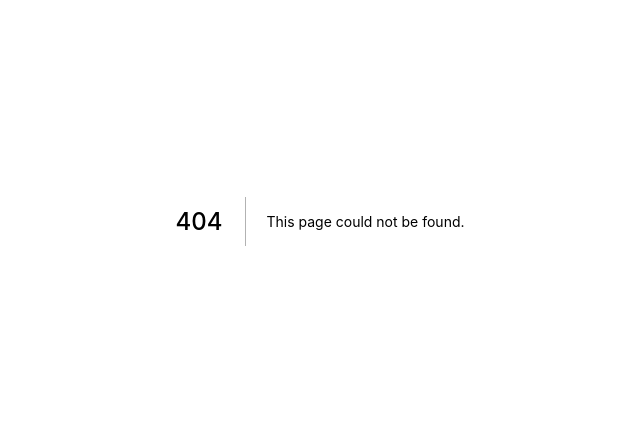
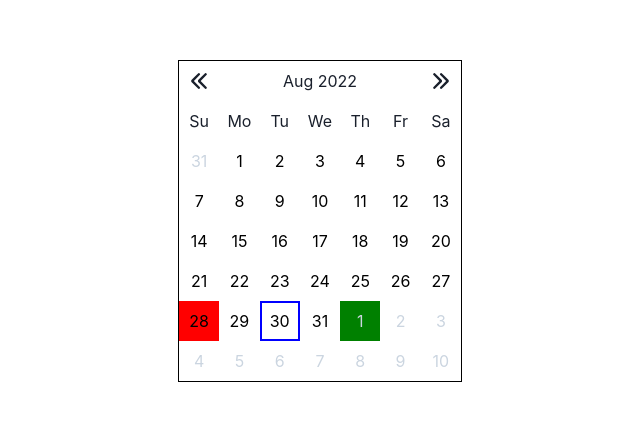
Before and after one commit to MateoMartelli/Coaching-Tool-App, a Next.js app: page /calendar in a window 1280 px wide. Before the commit this address had no page. Shown: the part 179-600 px from the top of the page, without its empty margins (320-960 px from the left). Built offline with nearby package versions, Linux system fonts and the light colour scheme.

Commit message:
feat: styless calendar

```diff
--- a/package.json
+++ b/package.json
@@ -10,6 +10,7 @@
   },
   "dependencies": {
     "@apollo/client": "3.6.9",
+    "@chakra-ui/icons": "^2.0.9",
     "@chakra-ui/react": "2.3.0",
     "@emotion/react": "11.10.0",
     "@emotion/styled": "11.10.0",
--- /dev/null
+++ b/src/components/calendar/date-cell/hooks.ts
@@ -0,0 +1,81 @@
+const useDateCell = (
+  currentDate: Date,
+  day: number,
+  month: number,
+  year: number,
+  index: number,
+  monthOffsetBeging: number,
+  monthOffsetEnding: number,
+  tasks: {
+    title: string;
+    date: Date;
+  }[]
+) => {
+  const isToday =
+    day === currentDate.getDate() &&
+    month === currentDate.getMonth() &&
+    year === currentDate.getFullYear();
+
+  const outOfBounds = index < monthOffsetBeging || index >= monthOffsetEnding;
+
+  const todayTasks = tasks
+    .filter(
+      (task) =>
+        task.date.getMonth() >= month - 1 && task.date.getMonth() <= month + 1
+    )
+    .filter(
+      (task) =>
+        (!outOfBounds &&
+          task.date.getMonth() === month &&
+          task.date.getDate() === day) ||
+        (outOfBounds &&
+          task.date.getMonth() === month - 1 &&
+          task.date.getDate() === day &&
+          task.date.getDate() > 15) ||
+        (outOfBounds &&
+          task.date.getMonth() === month + 1 &&
+          task.date.getDate() === day &&
+          task.date.getDate() < 15)
+    );
+
+  const firstTask = todayTasks[0];
+
+  const tooltipLabel = firstTask ? `${firstTask.title}` : "";
+
+  const tooltipBody = firstTask
+    ? `${firstTask.date.getHours()}:${
+        firstTask.date.getMinutes() < 10
+          ? "0" + firstTask.date.getMinutes()
+          : firstTask.date.getMinutes()
+      }hs`
+    : "";
+
+  const isThisMonthTask =
+    firstTask && firstTask.date.getMonth() === currentDate.getMonth();
+
+  const isNextMonthTask =
+    firstTask && firstTask.date.getMonth() > currentDate.getMonth();
+
+  const isPostCurrentDay =
+    firstTask?.date.getMonth() > currentDate.getMonth() ||
+    (firstTask?.date.getMonth() === currentDate.getMonth() &&
+      firstTask?.date.getDate() >= currentDate.getDate());
+
+  const cellColor = !firstTask
+    ? "transparent"
+    : isPostCurrentDay && (isThisMonthTask || isNextMonthTask)
+    ? "green"
+    : "red";
+
+  return {
+    firstTask,
+    isToday,
+    outOfBounds,
+    cellColor,
+    tooltipLabel,
+    todayTasks,
+    tooltipBody,
+  };
+};
+
+export default useDateCell;
--- /dev/null
+++ b/src/components/calendar/date-cell/index.tsx
@@ -0,0 +1,88 @@
+import { FC, useState } from "react";
+import {
+  Flex,
+  Popover,
+  PopoverTrigger,
+  PopoverContent,
+  PopoverArrow,
+  PopoverHeader,
+  PopoverBody,
+  Text,
+} from "@chakra-ui/react";
+import useDateCell from "./hooks";
+
+const DateCell: FC<DateCellProps> = ({
+  day,
+  month,
+  year,
+  currentDate,
+  monthOffsetBeging,
+  monthOffsetEnding,
+  index,
+  tasks,
+}) => {
+  const [isHover, setIsHover] = useState(false);
+
+  const {
+    firstTask,
+    isToday,
+    outOfBounds,
+    cellColor,
+    tooltipLabel,
+    todayTasks,
+    tooltipBody,
+  } = useDateCell(
+    currentDate,
+    day,
+    month,
+    year,
+    index,
+    monthOffsetBeging,
+    monthOffsetEnding,
+    tasks
+  );
+
+  return (
+    <Popover isOpen={isHover && firstTask !== undefined}>
+      <PopoverTrigger>
+        <Flex
+          w="100%"
+          h="100%"
+          border={isToday ? "2px solid blue" : undefined}
+          justify="center"
+          align="center"
+          color={outOfBounds ? "gray.300" : "black"}
+          bg={cellColor}
+          onMouseOver={() => setIsHover(true)}
+          onMouseLeave={() => setIsHover(false)}
+          cursor={firstTask ? "pointer" : undefined}
+        >
+          {day}
+        </Flex>
+      </PopoverTrigger>
+      <PopoverContent>
+        <PopoverArrow />
+        <PopoverHeader>
+          <Flex justify="space-between">
+            <Text>{tooltipLabel}</Text>
+            {todayTasks.length > 1 && (
+              <Flex
+                w="32px"
+                h="32px"
+                justify="center"
+                align="center"
+                border="1px solid black"
+                borderRadius="50%"
+              >
+                {`+${todayTasks.length - 1}`}
+              </Flex>
+            )}
+          </Flex>
+        </PopoverHeader>
+        <PopoverBody>{tooltipBody}</PopoverBody>
+      </PopoverContent>
+    </Popover>
+  );
+};
+
+export default DateCell;
--- /dev/null
+++ b/src/components/calendar/hooks.ts
@@ -0,0 +1,66 @@
+const useCalendar = (gridSize: number, offset: number) => {
+  const today = new Date();
+  const isMonthInNextYear = today.getMonth() + offset > 11;
+  const isMonthInPrevYear = today.getMonth() + offset < 0;
+
+  const yearOffset = Math.floor((today.getMonth() + offset) / 12);
+
+  const thisMonth = isMonthInNextYear
+    ? (today.getMonth() + offset) % 12
+    : isMonthInPrevYear
+    ? (12 - (Math.abs(today.getMonth() + offset) % 12)) % 12
+    : today.getMonth() + offset;
+
+  const thisYear = today.getFullYear() + yearOffset;
+
+  const firstDay = new Date(thisYear, thisMonth);
+  const lastDay = new Date(thisYear, thisMonth + 1, 0);
+
+  const lastDayOfLastMonth = new Date(thisYear, thisMonth, 0);
+
+  const lastMonthLastDays = [];
+  for (let i = 1; i <= firstDay.getDay(); i++)
+    lastMonthLastDays.push(
+      lastDayOfLastMonth.getDate() - (firstDay.getDay() - i)
+    );
+
+  const monthForCalendar = lastMonthLastDays.map((el) => el);
+  for (let i = 0; i < lastDay.getDate(); i++) monthForCalendar.push(i + 1);
+
+  for (
+    let i = 0;
+    i < gridSize - (lastDay.getDate() + lastMonthLastDays.length);
+    i++
+  )
+    monthForCalendar.push(i + 1);
+
+  const months = [
+    "Jan",
+    "Feb",
+    "Mar",
+    "Apr",
+    "May",
+    "Jun",
+    "Jul",
+    "Aug",
+    "Sep",
+    "Oct",
+    "Nov",
+    "Dec",
+  ];
+  const weekDays = ["Su", "Mo", "Tu", "We", "Th", "Fr", "Sa"];
+  const month = months[thisMonth];
+
+  return {
+    month,
+    today,
+    thisMonth,
+    thisYear,
+    weekDays,
+    monthForCalendar,
+    monthOffsetBeging: firstDay.getDay(),
+    monthOffsetEnding: lastDay.getDate() + lastMonthLastDays.length,
+  };
+};
+
+export default useCalendar;
--- /dev/null
+++ b/src/components/calendar/index.tsx
@@ -0,0 +1,83 @@
+import { FC, Fragment, useState } from "react";
+import { Flex, Grid, IconButton } from "@chakra-ui/react";
+import { ArrowLeftIcon, ArrowRightIcon } from "@chakra-ui/icons";
+import useCalendar from "./hooks";
+import DateCell from "./date-cell";
+
+const Calendar: FC<CalendarProps> = ({ tasks }) => {
+  const [offset, setOffset] = useState(0);
+
+  const gridSize = 7 * 6;
+
+  const {
+    month,
+    today,
+    thisMonth,
+    thisYear,
+    weekDays,
+    monthForCalendar,
+    monthOffsetBeging,
+    monthOffsetEnding,
+  } = useCalendar(gridSize, offset);
+
+  return (
+    <Flex
+      flexDir="column"
+      border="1px solid black"
+      align="center"
+      userSelect="none"
+    >
+      <Flex w="100%" justify="space-between" align="center">
+        <IconButton
+          icon={<ArrowLeftIcon />}
+          aria-label="Prev month"
+          onClick={() => setOffset((prev) => prev - 1)}
+          bg="transparent"
+          _hover={{
+            bg: "transparent",
+          }}
+          _active={{
+            bg: "transparent",
+          }}
+        />
+        {`${month} ${thisYear}`}
+        <IconButton
+          icon={<ArrowRightIcon />}
+          aria-label="Next month"
+          onClick={() => setOffset((prev) => prev + 1)}
+          bg="transparent"
+          _hover={{
+            bg: "transparent",
+          }}
+          _active={{
+            bg: "transparent",
+          }}
+        />
+      </Flex>
+
+      <Grid templateColumns="repeat(7, 1fr)" templateRows="repeat(7, 1fr)">
+        {weekDays.map((day) => (
+          <Flex key={day} m="0.5rem" justify="center" align="center">
+            {day}
+          </Flex>
+        ))}
+        {monthForCalendar.map((day, index) => (
+          <Fragment key={`month day: ${index}`}>
+            <DateCell
+              day={day}
+              month={thisMonth}
+              year={thisYear}
+              currentDate={today}
+              monthOffsetBeging={monthOffsetBeging}
+              monthOffsetEnding={monthOffsetEnding}
+              index={index}
+              tasks={tasks}
+            />
+          </Fragment>
+        ))}
+      </Grid>
+    </Flex>
+  );
+};
+
+export default Calendar;
--- /dev/null
+++ b/src/components/calendar/types.d.ts
@@ -0,0 +1,3 @@
+interface CalendarProps {
+  tasks: { title: string; date: Date }[];
+}
--- /dev/null
+++ b/src/pages/calendar.tsx
@@ -0,0 +1,40 @@
+import type { NextPage } from "next";
+import { Flex } from "@chakra-ui/react";
+import Calendar from "../components/calendar";
+
+const tasks = [
+  {
+    title: "2022, 7, 28, 20",
+    date: new Date(2022, 7, 28, 20),
+  },
+  {
+    title: "2022, 8, 15, 20",
+    date: new Date(2022, 8, 15, 20),
+  },
+  {
+    title: "2022, 8, 1, 20",
+    date: new Date(2022, 8, 1, 20),
+  },
+  {
+    title: "2022, 8, 29, 17",
+    date: new Date(2022, 8, 29, 17),
+  },
+  {
+    title: "(2022, 9, 2, 20, 30",
+    date: new Date(2022, 9, 2, 20, 30),
+  },
+  {
+    title: "2022, 9, 2, 21, 30",
+    date: new Date(2022, 9, 2, 21, 30),
+  },
+];
+
+const Home: NextPage = () => {
+  return (
+    <Flex justify="center" align="center" h="100vh">
+      <Calendar tasks={tasks} />
+    </Flex>
+  );
+};
+
+export default Home;
```
Also changed, not shown: src/components/calendar/date-cell/types.d.ts (added, +10 -0 lines).
